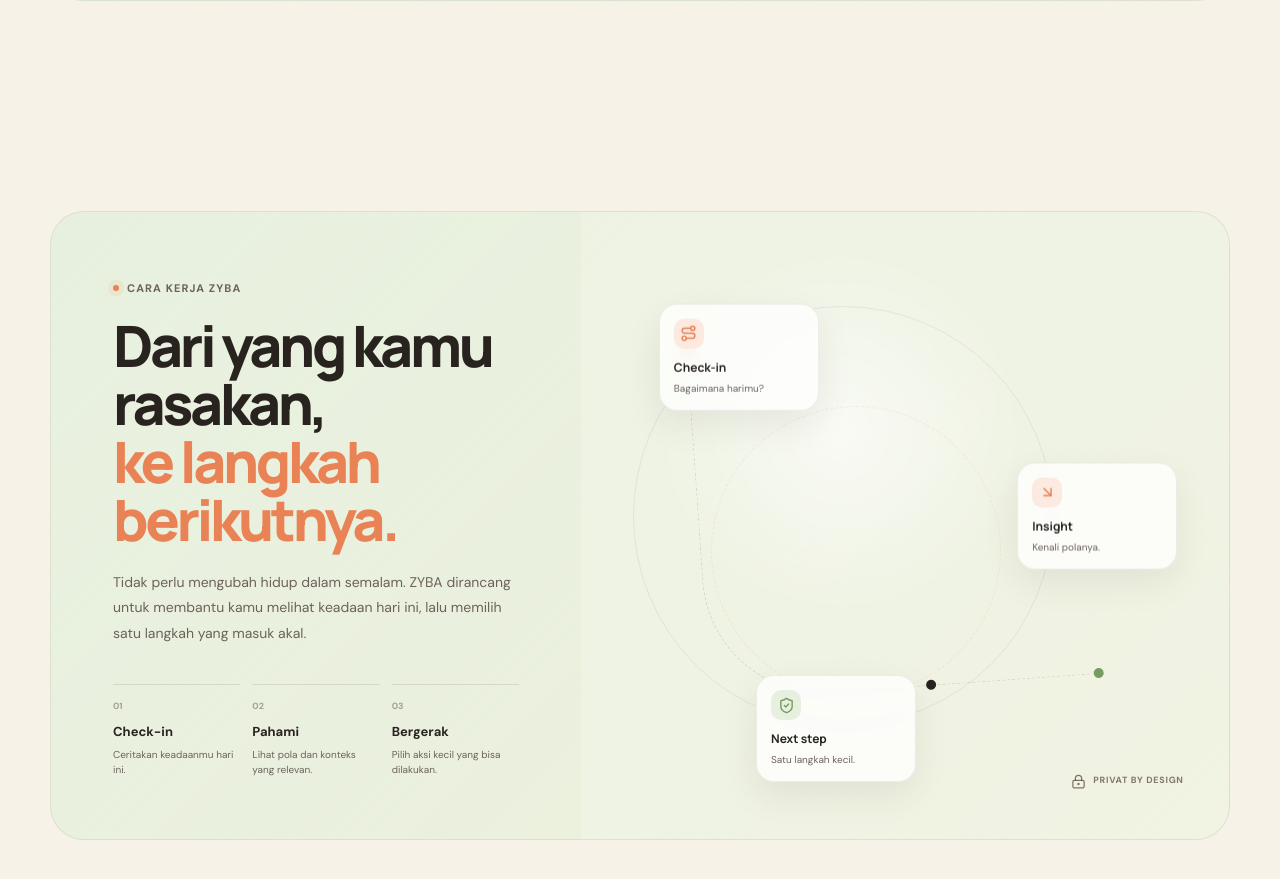
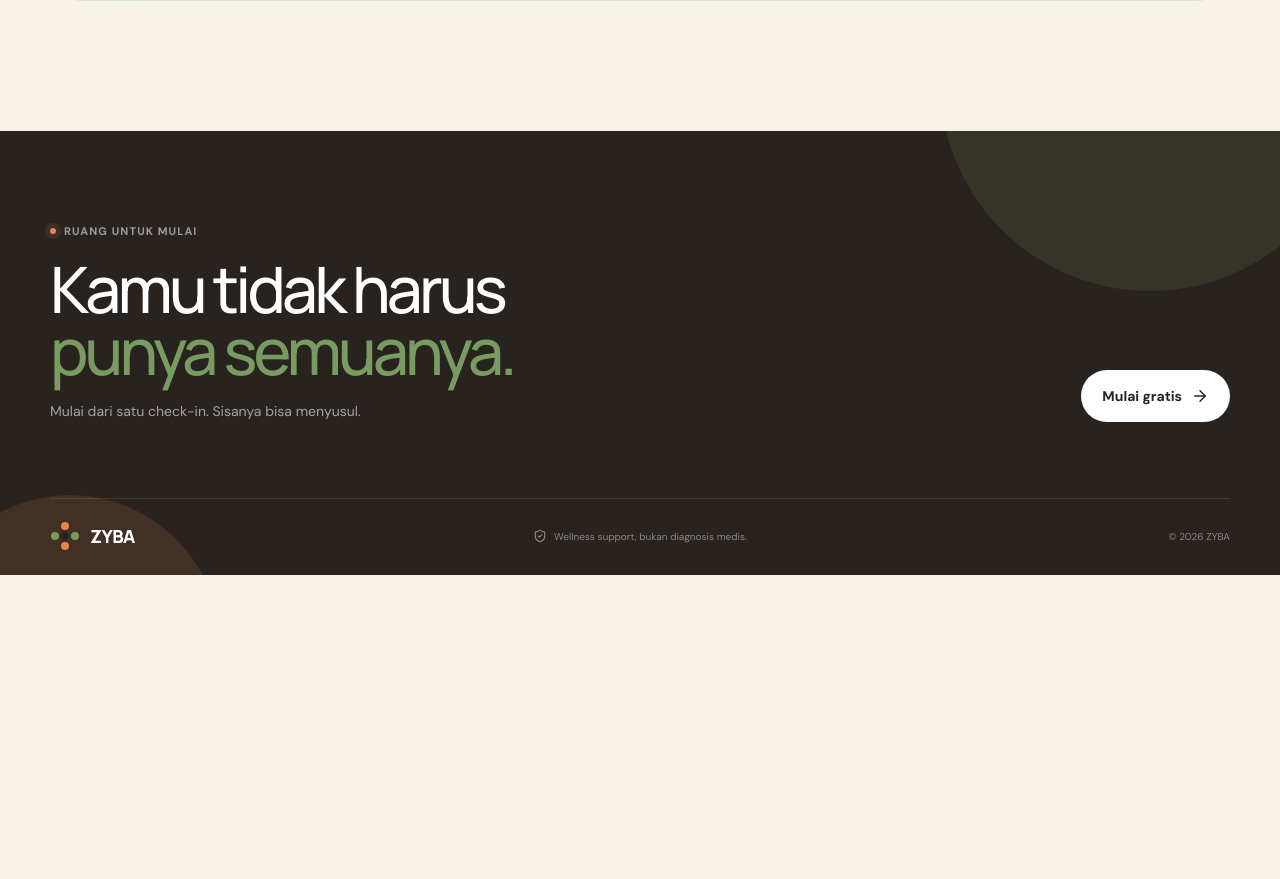
Before and after one commit to syauqiazka/zyba_, a Next.js app: page / in a window 1280 px wide. Shown: the part 2385-3264 px from the top of the page. After the commit the page ends 2960 px from the top, so only its background shows below. Built offline with nearby package versions, Linux system fonts and the light colour scheme.

Commit message:
landing updateeecta

```diff
--- /dev/null
+++ b/src/app/fitur/[slug]/page.tsx
@@ -0,0 +1,116 @@
+import Link from "next/link";
+import { notFound } from "next/navigation";
+import {
+    ArrowLeft,
+    ArrowRight,
+    Brain,
+    HeartPulse,
+    MessageCircle,
+    UsersRound,
+} from "lucide-react";
+
+const features = {
+    companion: {
+        title: "Companion",
+        headline: "Tempat buat cerita tanpa harus menyusun semuanya dengan sempurna.",
+        description:
+            "Companion membantu kamu menuangkan apa yang sedang kamu rasakan, memahaminya secara perlahan, lalu menemukan langkah kecil yang bisa dilakukan.",
+        icon: MessageCircle,
+        loginPath: "/companion",
+    },
+
+    "daily-check-in": {
+        title: "Daily Check-in",
+        headline: "Kenali keadaanmu hari ini, lalu lihat polanya dari waktu ke waktu.",
+        description:
+            "Daily Check-in membantu kamu mencatat kondisi mental, fisik, dan sosial secara rutin sehingga perubahan kecil tidak mudah terlewat.",
+        icon: Brain,
+        loginPath: "/assessment/daily",
+    },
+
+    activity: {
+        title: "Activity",
+        headline: "Ubah niat menjadi langkah kecil yang realistis.",
+        description:
+            "Activity membantu kamu menjalankan kebiasaan sederhana yang sesuai dengan kondisimu, tanpa membuat semuanya terasa berat.",
+        icon: HeartPulse,
+        loginPath: "/activity",
+    },
+
+    community: {
+        title: "Community",
+        headline: "Tetap terhubung dengan orang lain tanpa kehilangan ruang privatmu.",
+        description:
+            "Community menjadi ruang untuk berbagi, menemukan pengalaman yang relevan, dan merasa tidak sendirian dalam perjalananmu.",
+        icon: UsersRound,
+        loginPath: "/community",
+    },
+} as const;
+
+type Slug = keyof typeof features;
+
+export default async function FeaturePage({
+    params,
+}: {
+    params: { slug: string };
+}) {
+    const feature = features[params.slug as Slug];
+
+    if (!feature) {
+        notFound();
+    }
+
+    const Icon = feature.icon;
+
+    return (
+        <main className="min-h-screen bg-cream text-brown-900">
+            <div className="landing-container py-10 md:py-16">
+
+                <Link
+                    href="/#fitur"
+                    className="inline-flex items-center gap-2 text-sm text-brown-600 hover:text-brown-900 transition-colors"
+                >
+                    <ArrowLeft size={16} />
+                    Kembali
+                </Link>
+
+                <div className="max-w-4xl mx-auto pt-16 md:pt-24">
+
+                    <div className="w-14 h-14 rounded-2xl bg-orange-100 flex items-center justify-center mb-8">
+                        <Icon size={26} className="text-orange-500" />
+                    </div>
+
+                    <p className="eyebrow mb-4">
+                        ZYBA / {feature.title}
+                    </p>
+
+                    <h1 className="text-5xl md:text-7xl font-display font-bold leading-[0.95] tracking-tight">
+                        {feature.headline}
+                    </h1>
+
+                    <p className="mt-8 max-w-2xl text-lg leading-8 text-brown-600">
+                        {feature.description}
+                    </p>
+
+                    <div className="mt-10 flex flex-wrap gap-4">
+                        <Link
+                            href={`/login?redirect=${encodeURIComponent(feature.loginPath)}`}
+                            className="button-primary inline-flex items-center gap-2"
+                        >
+                            Mulai dengan {feature.title}
+                            <ArrowRight size={18} />
+                        </Link>
+
+                        <Link
+                            href="/#fitur"
+                            className="button-secondary"
+                        >
+                            Lihat fitur lain
+                        </Link>
+                    </div>
+
+                </div>
+            </div>
+        </main>
+    );
+}
--- a/src/components/landing/LandingCta.tsx
+++ b/src/components/landing/LandingCta.tsx
@@ -1,139 +1,72 @@
+import Link from "next/link";
 import {
-  ArrowDownRight,
-  LockKeyhole,
-  Route,
+  ArrowRight,
   ShieldCheck,
 } from "lucide-react";
 
-export default function LandingAbout() {
+export default function LandingCta() {
   return (
-    <section
-      id="cara-kerja"
-      className="landing-section journey-section"
+    <footer
+      id="komunitas"
+      className="landing-footer"
     >
       <div className="landing-container">
-        <div className="journey-card">
-          {/* LEFT */}
-          <div className="journey-copy">
-            <div className="eyebrow">
+        <div className="footer-cta">
+          <div>
+            <div className="eyebrow footer-eyebrow">
               <span className="eyebrow-dot" />
-              Cara kerja ZYBA
+              Ruang untuk mulai
             </div>
 
             <h2>
-              Dari yang kamu rasakan,
+              Kamu tidak harus
               <br />
-              <span>ke langkah berikutnya.</span>
+              <span>punya semuanya.</span>
             </h2>
 
             <p>
-              Tidak perlu mengubah hidup dalam semalam.
-              ZYBA dirancang untuk membantu kamu melihat
-              keadaan hari ini, lalu memilih satu langkah
-              yang masuk akal.
+              Mulai dari satu check-in.
+              Sisanya bisa menyusul.
             </p>
-
-            <div className="journey-points">
-              <div>
-                <span>01</span>
-
-                <strong>
-                  Check-in
-                </strong>
-
-                <small>
-                  Ceritakan keadaanmu hari ini.
-                </small>
-              </div>
-
-              <div>
-                <span>02</span>
-
-                <strong>
-                  Pahami
-                </strong>
-
-                <small>
-                  Lihat pola dan konteks yang relevan.
-                </small>
-              </div>
-
-              <div>
-                <span>03</span>
-
-                <strong>
-                  Bergerak
-                </strong>
-
-                <small>
-                  Pilih aksi kecil yang bisa dilakukan.
-                </small>
-              </div>
-            </div>
           </div>
 
-          {/* RIGHT */}
-          <div className="journey-visual">
-            <div
-              className="journey-path"
+          <Link
+            href="/login"
+            className="button-light"
+          >
+            Mulai gratis
+            <ArrowRight size={18} />
+          </Link>
+        </div>
+
+        <div className="footer-bottom">
+          <div className="landing-brand footer-brand">
+            <span
+              className="landing-mark"
               aria-hidden="true"
             >
               <span />
-              <i />
+              <span />
+              <span />
+              <span />
               <b />
-            </div>
+            </span>
 
-            <div className="journey-node node-one">
-              <span>
-                <Route size={17} />
-              </span>
+            <span>
+              ZYBA
+            </span>
+          </div>
 
-              <strong>
-                Check-in
-              </strong>
+          <span className="footer-note">
+            <ShieldCheck size={14} />
+            Wellness support, bukan diagnosis medis.
+          </span>
 
-              <small>
-                Bagaimana harimu?
-              </small>
-            </div>
-
-            <div className="journey-node node-two">
-              <span>
-                <ArrowDownRight size={17} />
-              </span>
-
-              <strong>
-                Insight
-              </strong>
-
-              <small>
-                Kenali polanya.
-              </small>
-            </div>
-
-            <div className="journey-node node-three">
-              <span>
-                <ShieldCheck size={17} />
-              </span>
-
-              <strong>
-                Next step
-              </strong>
-
-              <small>
-                Satu langkah kecil.
-              </small>
-            </div>
-
-            <div className="journey-lock">
-              <LockKeyhole size={15} />
-              <span>
-                Privat by design
-              </span>
-            </div>
-          </div>
+          <span className="footer-copy">
+            © 2026 ZYBA
+          </span>
         </div>
       </div>
-    </section>
+    </footer>
   );
 }
--- a/src/components/landing/LandingFeatures.tsx
+++ b/src/components/landing/LandingFeatures.tsx
@@ -13,7 +13,7 @@ const FEATURES = [
     title: "Companion",
     desc: "Tempat untuk menuangkan pikiran tanpa harus mencari kata yang sempurna.",
     icon: MessageCircle,
-    href: "/companion",
+    href: "/fitur/companion",
     tone: "feature-orange",
   },
   {
@@ -21,7 +21,7 @@ const FEATURES = [
     title: "Daily Check-in",
     desc: "Kenali keadaanmu hari ini dan lihat polanya dari waktu ke waktu.",
     icon: Brain,
-    href: "/daily-assessment",
+    href: "/fitur/daily-check-in",
     tone: "feature-lilac",
   },
   {
@@ -29,7 +29,7 @@ const FEATURES = [
     title: "Activity",
     desc: "Ubah niat menjadi langkah kecil yang realistis untuk tubuhmu.",
     icon: HeartPulse,
-    href: "/activity",
+    href: "/fitur/activity",
     tone: "feature-green",
   },
   {
@@ -37,7 +37,7 @@ const FEATURES = [
     title: "Community",
     desc: "Terhubung dengan orang lain tanpa harus kehilangan ruang privatmu.",
     icon: UsersRound,
-    href: "/community",
+    href: "/fitur/community",
     tone: "feature-blue",
   },
 ];
@@ -49,7 +49,6 @@ export default function LandingFeatures() {
       className="landing-section feature-section"
     >
       <div className="landing-container">
-        {/* Heading */}
         <div className="section-heading split-heading">
           <div>
             <div className="eyebrow">
@@ -71,7 +70,6 @@ export default function LandingFeatures() {
           </p>
         </div>
 
-        {/* Feature rows */}
         <div className="feature-list">
           {FEATURES.map((feature) => {
             const Icon = feature.icon;
```
